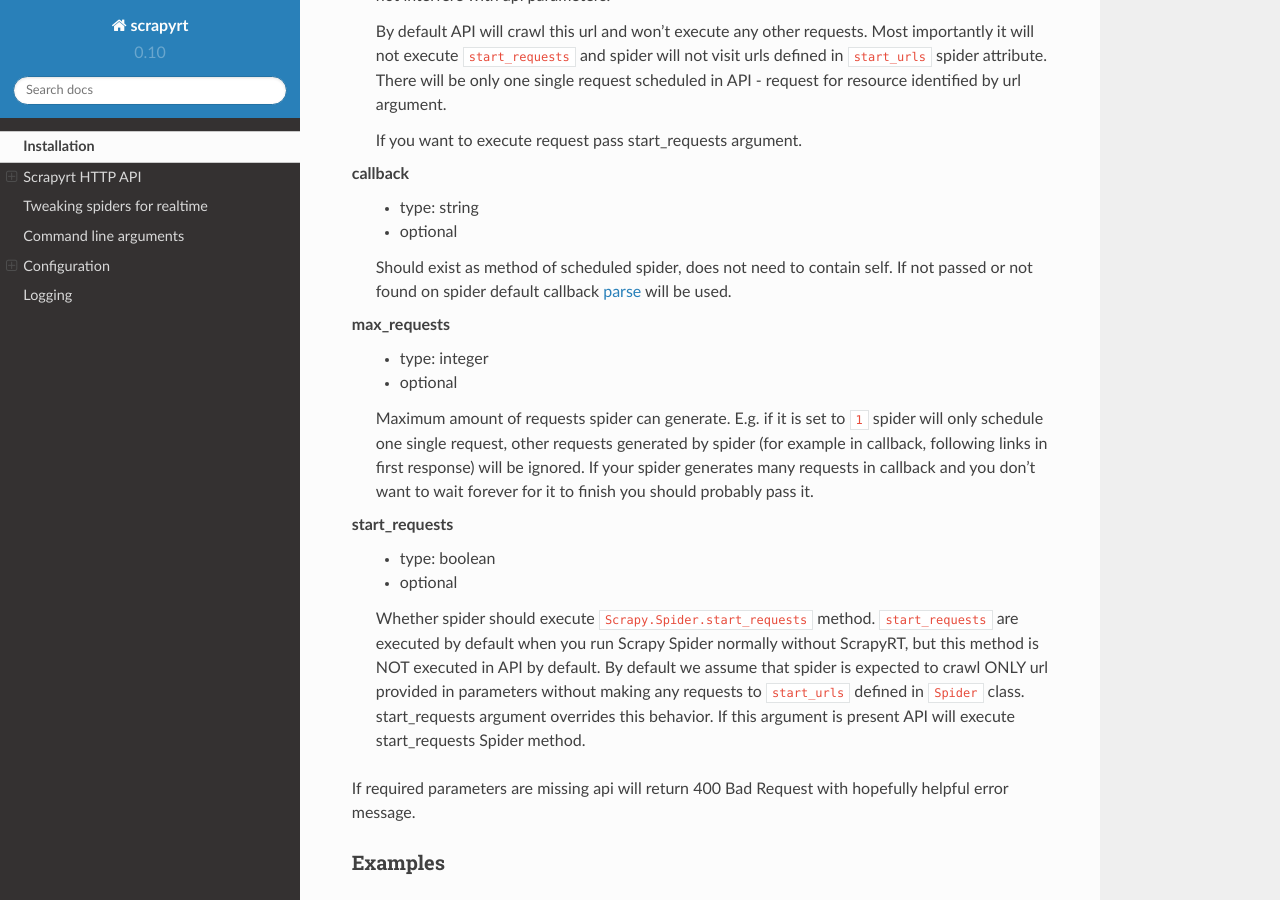
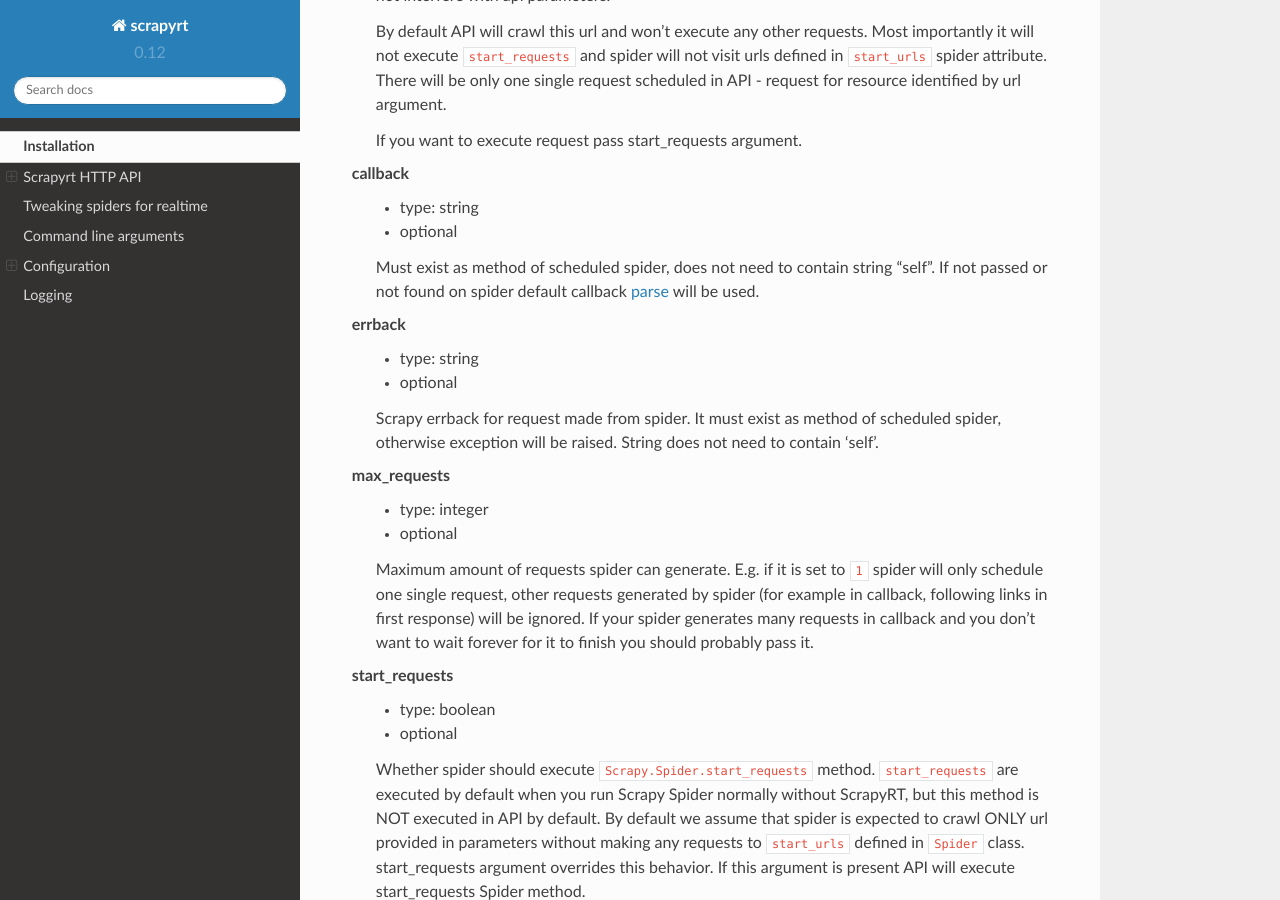
Before and after one commit to scrapinghub/scrapyrt, a Sphinx documentation site: the page built from docs/source/api.rst, in a window 1280 px wide and 900 px high, scrolled down 2084 px. Built offline with Sphinx 7.4.7 and the Read the Docs theme 2.0.0, drawn with Linux system fonts in a browser that asks for light colours.

Commit message:
[docs] add docs for errback

```diff
--- a/docs/source/api.rst
+++ b/docs/source/api.rst
@@ -96,8 +96,15 @@ callback
     - type: string
     - optional
 
-    Should exist as method of scheduled spider, does not need to contain self.
+    Must exist as method of scheduled spider, does not need to contain string "self".
     If not passed or not found on spider default callback `parse`_ will be used.
+
+errback
+    - type: string
+    - optional
+
+    Scrapy errback for request made from spider. It must exist as method of
+    scheduled spider, otherwise exception will be raised. String does not need to contain 'self'.
 
 max_requests
     - type: integer
--- a/docs/source/conf.py
+++ b/docs/source/conf.py
@@ -55,9 +55,9 @@ author = u'scrapinghub'
 # built documents.
 #
 # The short X.Y version.
-version = '0.10'
+version = '0.12'
 # The full version, including alpha/beta/rc tags.
-release = '0.10'
+release = '0.12'
 
 # The language for content autogenerated by Sphinx. Refer to documentation
 # for a list of supported languages.
```
